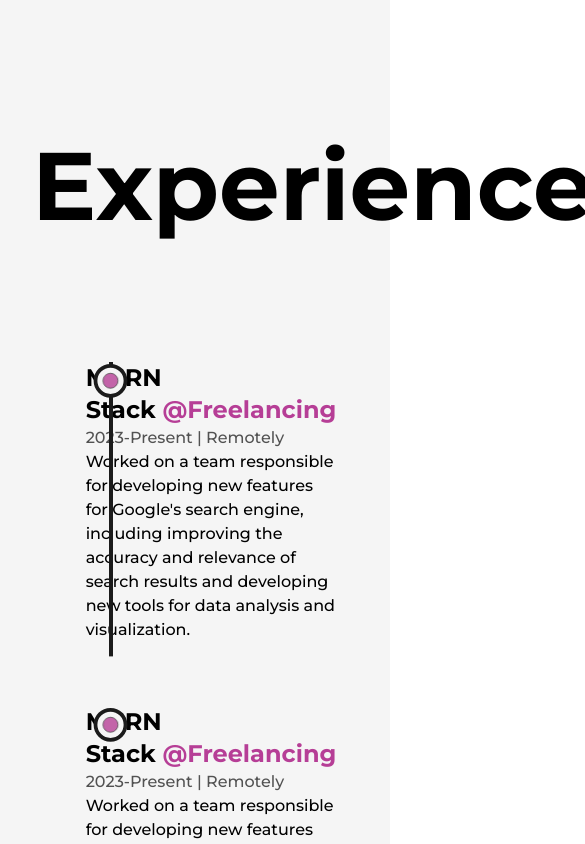
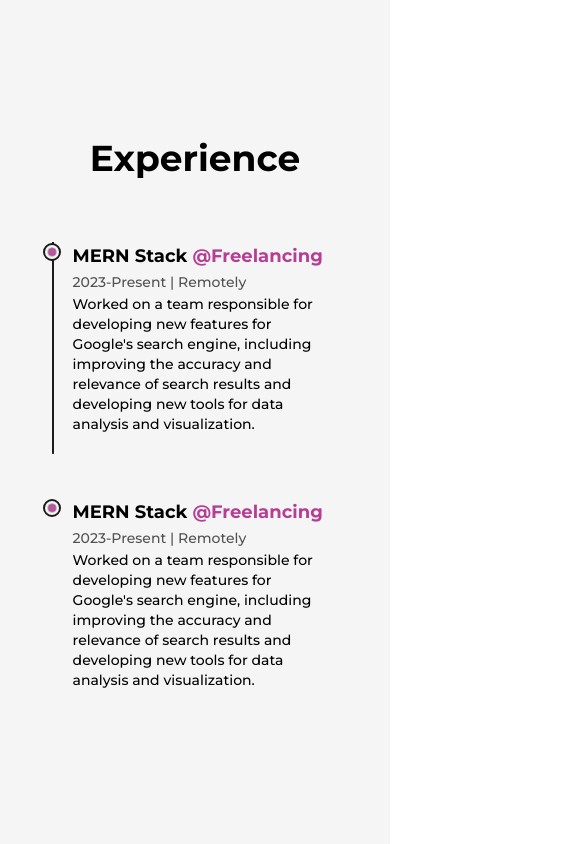
Before and after one commit to sikander-nawaz/Portfolio, a Next.js app: page /about in a window 390 px wide. Shown: the part 2040-2884 px from the top of the page, 585 px wide, since content can reach past the window. Built offline with nearby package versions, Linux system fonts and the light colour scheme.

Commit message:
Experience_Responsive

```diff
--- a/src/components/Experience.jsx
+++ b/src/components/Experience.jsx
@@ -7,7 +7,7 @@ const Details = ({ position, company, companyLink, time, address, work }) => {
   return (
     <li
       ref={ref}
-      className="my-8 first:mt-0 last:mb-0 w-[60%] mx-auto flex flex-col items-center justify-between"
+      className="my-8 first:mt-0 last:mb-0 w-[60%] mx-auto flex flex-col items-center justify-between md:w-[80%]"
     >
       <LiIcons reference={ref} />
 
@@ -16,20 +16,20 @@ const Details = ({ position, company, companyLink, time, address, work }) => {
         whileInView={{ y: 0 }}
         transition={{ duration: 0.5, type: "spring" }}
       >
-        <h3 className="capitalize font-bold text-2xl">
+        <h3 className="capitalize font-bold text-2xl sm:text-xl xs:text-lg">
           {position}&nbsp;
           <a
             href={companyLink}
             target="_blank"
-            className="text-primary capitalize"
+            className="text-primary capitalize dark:text-primaryDark"
           >
             @{company}
           </a>
         </h3>
-        <span className="capitalize font-medium text-dark/75">
+        <span className="capitalize font-medium text-dark/75 dark:text-light/75 xs:text-sm">
           {time} | {address}
         </span>
-        <p className="font-medium w-full">{work}</p>
+        <p className="font-medium w-full md:text-sm">{work}</p>
       </motion.div>
     </li>
   );
@@ -43,16 +43,16 @@ const Experience = () => {
   });
   return (
     <div className="my-64">
-      <h2 className="font-bold text-8xl mb-32 w-full text-center">
+      <h2 className="font-bold text-8xl mb-32 w-full text-center md:text-6xl xs:text-4xl md:mb-16">
         Experience
       </h2>
 
-      <div ref={ref} className="w-[75%] mx-auto relative">
+      <div ref={ref} className="w-[75%] mx-auto relative lg:w-[90%] md:w-full">
         <motion.div
           style={{ scaleY: scrollYProgress }}
-          className="absolute left-9 top-0 w-[4px] h-full bg-dark origin-top"
+          className="absolute left-9 top-0 w-[4px] md:w-[2px] md:left-[30px] xs:left-[20px] h-full bg-dark  origin-top  dark:bg-primaryDark dark:shadow-4xl"
         />
-        <ul className="w-full flex flex-col items-center justify-between ml-4">
+        <ul className="w-full flex flex-col items-center justify-between ml-4 xs:ml-2">
           <Details
             position={"MERN Stack"}
             company={"Freelancing"}
--- a/src/components/LiIcons.jsx
+++ b/src/components/LiIcons.jsx
@@ -7,20 +7,25 @@ const LiIcons = ({ reference }) => {
     offset: ["center end", "center center"],
   });
   return (
-    <figure className="absolute left-0 stroke-dark">
-      <svg className="-rotate-90" width="75" height="75" viewBox="0 0 100 100">
+    <figure className="absolute left-0 stroke-dark dark:stroke-light">
+      <svg
+        className="-rotate-90 md:w-[60px] md:h-[60px] xs:w-[40px] xs:h-[40px]"
+        width="75"
+        height="75"
+        viewBox="0 0 100 100"
+      >
         <circle
           cx="75"
           cy="50"
           r="20"
-          className="stroke-primary stroke-1 fill-none"
+          className="stroke-primary stroke-1 fill-none dark:stroke-primaryDark"
         />
 
         <motion.circle
           cx="75"
           cy="50"
           r="20"
-          className="stroke-[5px] fill-light"
+          className="stroke-[5px] fill-light dark:fill-dark"
           style={{
             pathLength: scrollYProgress,
           }}
@@ -30,7 +35,7 @@ const LiIcons = ({ reference }) => {
           cx="75"
           cy="50"
           r="10"
-          className="animate-pulse stroke-1 fill-primary"
+          className="animate-pulse stroke-1 fill-primary dark:fill-primaryDark"
         />
       </svg>
     </figure>
```
